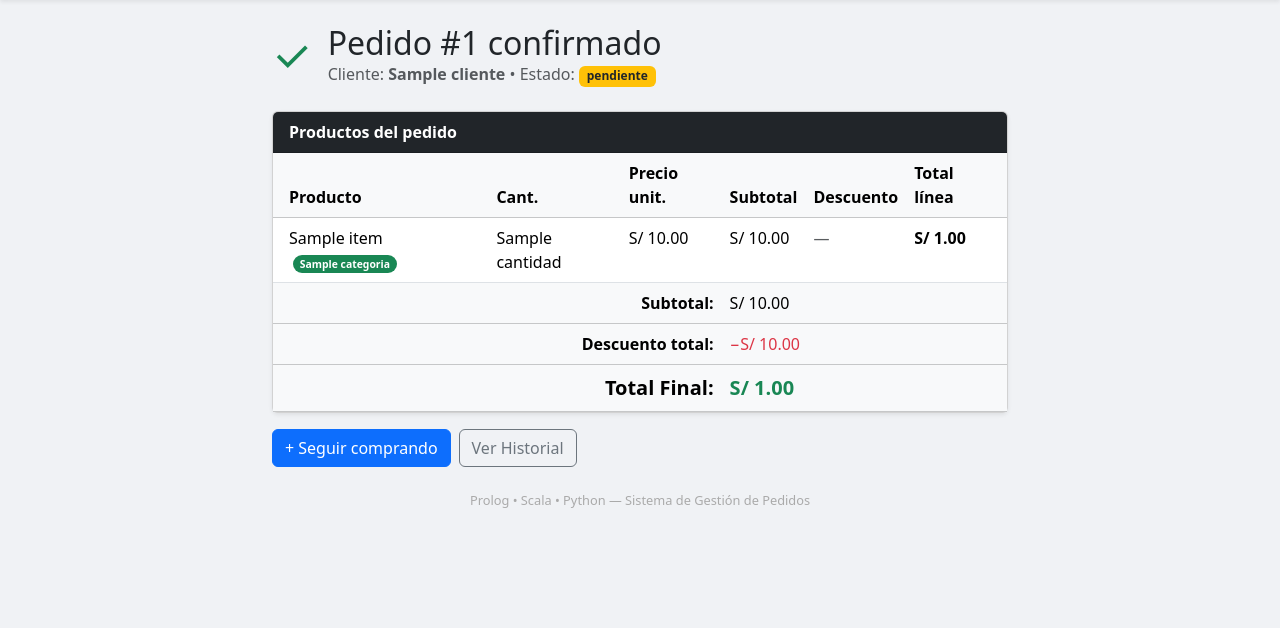
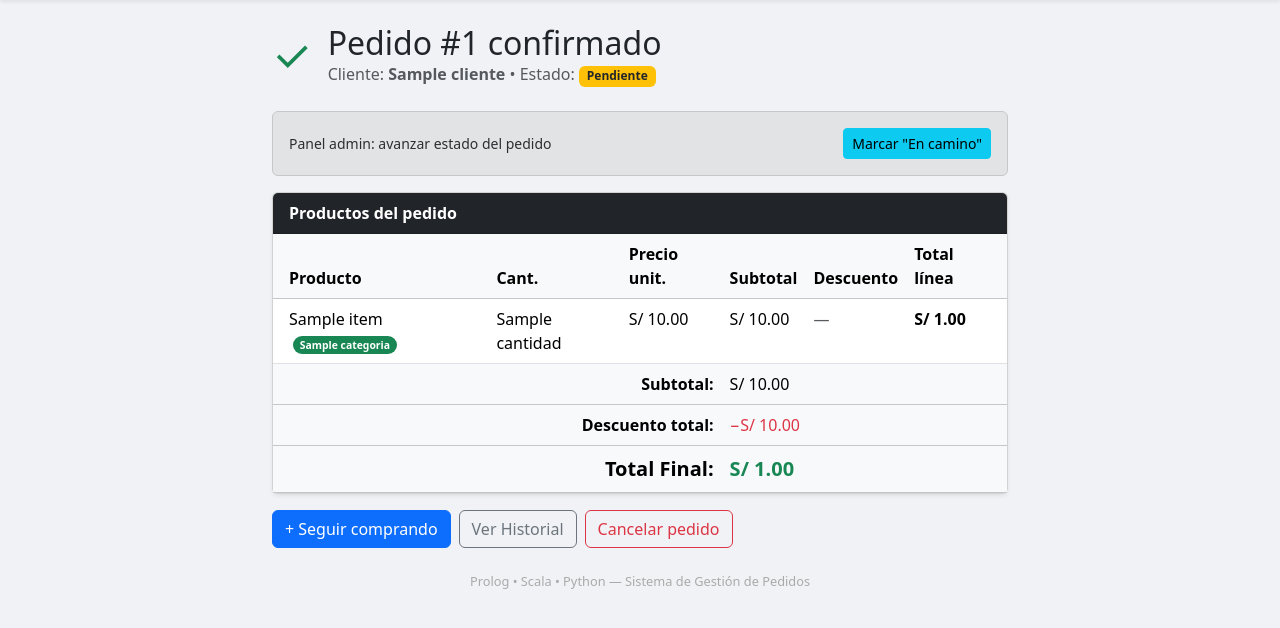
Before and after one commit to Tilin26-PE/LenguajesProgramacion, a Flask app: template python/templates/resultado.html in a window 1280 px wide. Shown: the part 56-684 px from the top of the page. Run offline with Flask 3, Linux system fonts and the light colour scheme; the visitor is signed in with stand-in values (Sample User, id 1); the template is opened without the code that fills it: most values are stand-ins (such as "Sample title", 1, 10 or a date in 2020); parts of the project's set-up code (start-up, migrations or seed data) failed here and were passed over; some libraries are stand-ins or nearby versions.

Commit message:
Agregar estados de pedido y cancelacion con reposicion de stock

```diff
--- a/python/app.py
+++ b/python/app.py
@@ -8,7 +8,10 @@ from flask import Flask, render_template, request, redirect, url_for, session, f
 from integracion.prolog_bridge import obtener_descuento
 from integracion.scala_bridge import procesar_pedido
 from integracion.usuarios_repo import crear_usuario, autenticar
-from integracion.pedidos_repo import confirmar_pedido, obtener_pedido, listar_pedidos_usuario, listar_todos_los_pedidos
+from integracion.pedidos_repo import (
+    confirmar_pedido, obtener_pedido, listar_pedidos_usuario, listar_todos_los_pedidos,
+    cambiar_estado, cancelar_pedido,
+)
 from integracion.productos_repo import (
     listar_productos, obtener_producto, crear_producto, actualizar_producto,
     desactivar_producto, reactivar_producto, seed_productos_demo,
@@ -238,6 +241,29 @@ def historial():
     return render_template('historial.html', pedidos=pedidos)
 
 
+@app.route('/pedido/<int:pedido_id>/cancelar', methods=['POST'])
+@login_required
+def pedido_cancelar(pedido_id):
+    resultado = cancelar_pedido(pedido_id, session['usuario_id'], session.get('rol') == 'admin')
+    if resultado['ok']:
+        flash('Pedido cancelado. El stock fue repuesto.', 'info')
+    else:
+        flash(resultado['motivo'], 'danger')
+    return redirect(request.referrer or url_for('historial'))
+
+
+@app.route('/admin/pedido/<int:pedido_id>/estado', methods=['POST'])
+@admin_required
+def pedido_cambiar_estado(pedido_id):
+    nuevo_estado = request.form.get('estado', '').strip()
+    resultado = cambiar_estado(pedido_id, nuevo_estado)
+    if resultado['ok']:
+        flash(f'Pedido #{pedido_id} actualizado a "{nuevo_estado}".', 'success')
+    else:
+        flash(resultado['motivo'], 'danger')
+    return redirect(request.referrer or url_for('admin_panel'))
+
+
 # ---------- Panel de administrador ----------
 
 @app.route('/admin')
--- a/python/integracion/pedidos_repo.py
+++ b/python/integracion/pedidos_repo.py
@@ -6,6 +6,16 @@ _CAMPOS_NUMERICOS_ITEM = (
     'precio_unitario', 'subtotal', 'descuento_pct', 'monto_descuento', 'total_linea'
 )
 _CAMPOS_NUMERICOS_PEDIDO = ('subtotal', 'monto_descuento', 'total_final')
+
+ESTADOS = ('pendiente', 'en_camino', 'entregado', 'cancelado')
+# A que estados se puede avanzar un pedido segun su estado actual (evita
+# saltos ilogicos como "entregado" -> "pendiente").
+_TRANSICIONES_VALIDAS = {
+    'pendiente':  {'en_camino', 'cancelado'},
+    'en_camino':  {'entregado'},
+    'entregado':  set(),
+    'cancelado':  set(),
+}
 
 
 def _normalizar(fila: dict, campos: tuple) -> dict:
@@ -152,3 +162,82 @@ def listar_todos_los_pedidos() -> list:
     finally:
         conn.close()
     return [_normalizar(dict(f), _CAMPOS_NUMERICOS_PEDIDO) for f in filas]
+
+
+def cambiar_estado(pedido_id: int, nuevo_estado: str) -> dict:
+    """
+    Avanza el estado de un pedido (pendiente -> en_camino -> entregado),
+    validando que la transicion tenga sentido. Para cancelar se usa
+    cancelar_pedido(), que ademas repone el stock.
+    """
+    if nuevo_estado not in ESTADOS:
+        return {'ok': False, 'motivo': 'Estado invalido.'}
+
+    conn = get_conn()
+    try:
+        with conn.cursor() as cur:
+            cur.execute('SELECT estado FROM pedidos WHERE id = %s FOR UPDATE', (pedido_id,))
+            pedido = cur.fetchone()
+            if not pedido:
+                conn.rollback()
+                return {'ok': False, 'motivo': 'Pedido no encontrado.'}
+
+            actual = pedido['estado']
+            if nuevo_estado not in _TRANSICIONES_VALIDAS.get(actual, set()):
+                conn.rollback()
+                return {'ok': False, 'motivo': f'No se puede pasar de "{actual}" a "{nuevo_estado}".'}
+
+            cur.execute('UPDATE pedidos SET estado = %s WHERE id = %s', (nuevo_estado, pedido_id))
+        conn.commit()
+        return {'ok': True}
+    except Exception:
+        conn.rollback()
+        raise
+    finally:
+        conn.close()
+
+
+def cancelar_pedido(pedido_id: int, usuario_id, es_admin: bool) -> dict:
+    """
+    Cancela un pedido y repone el stock de cada item, todo en una sola
+    transaccion. Solo se puede cancelar mientras esta 'pendiente' (una vez
+    que el admin lo marco 'en_camino' ya no, para evitar inconsistencias
+    con un envio que ya salio).
+
+    Un cliente solo puede cancelar sus propios pedidos; el admin puede
+    cancelar cualquiera.
+    """
+    conn = get_conn()
+    try:
+        with conn.cursor() as cur:
+            cur.execute('SELECT * FROM pedidos WHERE id = %s FOR UPDATE', (pedido_id,))
+            pedido = cur.fetchone()
+            if not pedido:
+                conn.rollback()
+                return {'ok': False, 'motivo': 'Pedido no encontrado.'}
+
+            if not es_admin and pedido['usuario_id'] != usuario_id:
+                conn.rollback()
+                return {'ok': False, 'motivo': 'No tienes permiso para cancelar este pedido.'}
+
+            if pedido['estado'] != 'pendiente':
+                conn.rollback()
+                return {'ok': False, 'motivo': f'Ya no se puede cancelar (estado actual: {pedido["estado"]}).'}
+
+            cur.execute('SELECT * FROM pedido_items WHERE pedido_id = %s', (pedido_id,))
+            items = cur.fetchall()
+
+            for item in items:
+                cur.execute(
+                    'UPDATE productos SET stock = stock + %s WHERE id = %s',
+                    (item['cantidad'], item['id_producto'])
+                )
+
+            cur.execute("UPDATE pedidos SET estado = 'cancelado' WHERE id = %s", (pedido_id,))
+        conn.commit()
+        return {'ok': True}
+    except Exception:
+        conn.rollback()
+        raise
+    finally:
+        conn.close()
--- a/python/templates/resultado.html
+++ b/python/templates/resultado.html
@@ -5,17 +5,44 @@
 <div class="row justify-content-center">
   <div class="col-md-8">
 
-    <div class="d-flex align-items-center mb-4 gap-3">
+    <div class="d-flex align-items-center mb-4 gap-3 flex-wrap">
       <div class="text-success" style="font-size:2.8rem; line-height:1;">&#10003;</div>
       <div>
         <h2 class="mb-0">Pedido #{{ pedido.id }} confirmado</h2>
         <span class="text-muted">
           Cliente: <strong>{{ pedido.cliente }}</strong>
           &bull; Estado:
-          <span class="badge bg-warning text-dark">{{ pedido.estado }}</span>
+          {% if pedido.estado == 'pendiente' %}
+            <span class="badge bg-warning text-dark">Pendiente</span>
+          {% elif pedido.estado == 'en_camino' %}
+            <span class="badge bg-info text-dark">En camino</span>
+          {% elif pedido.estado == 'entregado' %}
+            <span class="badge bg-success">Entregado</span>
+          {% else %}
+            <span class="badge bg-secondary">Cancelado</span>
+          {% endif %}
         </span>
       </div>
     </div>
+
+    {% if session.get('rol') == 'admin' %}
+    <div class="alert alert-secondary d-flex justify-content-between align-items-center flex-wrap gap-2">
+      <span class="small">Panel admin: avanzar estado del pedido</span>
+      <div class="d-flex gap-2">
+        {% if pedido.estado == 'pendiente' %}
+        <form method="POST" action="/admin/pedido/{{ pedido.id }}/estado">
+          <input type="hidden" name="estado" value="en_camino">
+          <button class="btn btn-sm btn-info" type="submit">Marcar "En camino"</button>
+        </form>
+        {% elif pedido.estado == 'en_camino' %}
+        <form method="POST" action="/admin/pedido/{{ pedido.id }}/estado">
+          <input type="hidden" name="estado" value="entregado">
+          <button class="btn btn-sm btn-success" type="submit">Marcar "Entregado"</button>
+        </form>
+        {% endif %}
+      </div>
+    </div>
+    {% endif %}
 
     <div class="card shadow-sm mb-3">
       <div class="card-header bg-dark text-white fw-semibold">Productos del pedido</div>
@@ -83,6 +110,14 @@
     <div class="d-flex gap-2 flex-wrap">
       <a href="/" class="btn btn-primary">+ Seguir comprando</a>
       <a href="/historial" class="btn btn-outline-secondary">Ver Historial</a>
+      {% if pedido.estado == 'pendiente' %}
+      <form method="POST" action="/pedido/{{ pedido.id }}/cancelar" class="d-inline">
+        <button type="submit" class="btn btn-outline-danger"
+                onclick="return confirm('¿Cancelar este pedido? El stock se repondrá.');">
+          Cancelar pedido
+        </button>
+      </form>
+      {% endif %}
     </div>
 
   </div>
```
Also changed, not shown: python/templates/admin.html (+11 -1 lines), python/templates/historial.html (+18 -2 lines).
